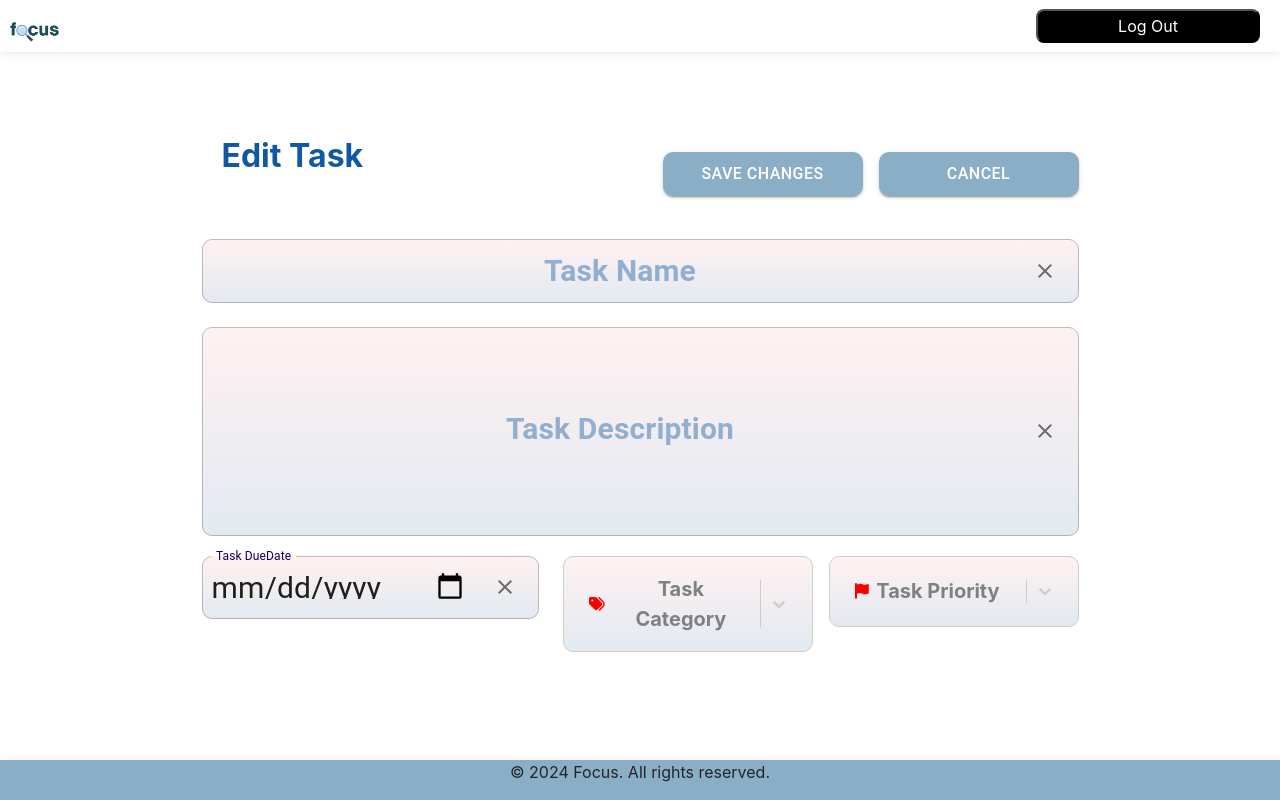
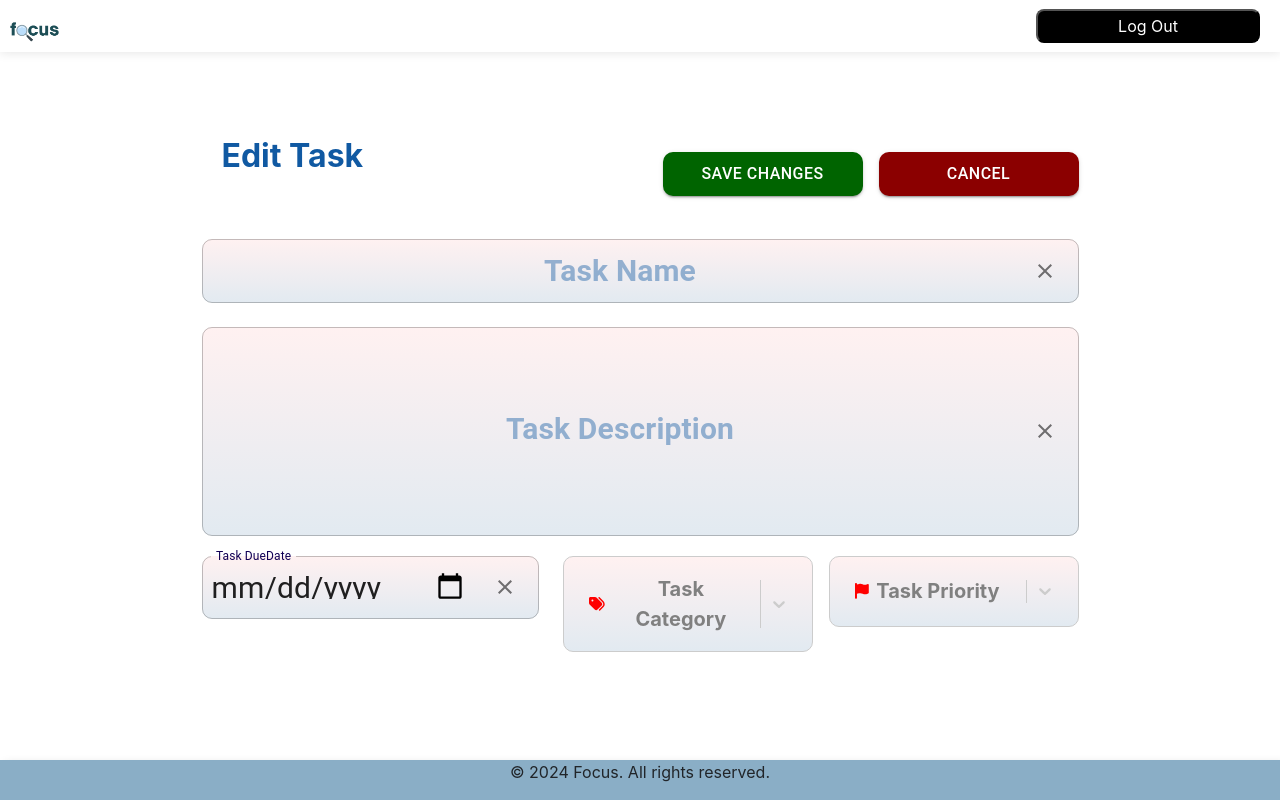
Before and after one commit to priscaolose/Group7_Capstone, a React (Create React App) app in the folder focus-app/: page /editTask/1 in a window 1280 px wide. Built offline with nearby package versions, Linux system fonts and the light colour scheme; no server answers; the database is empty; the HTML template or start-up script is replaced by a standard one.

Commit message:
Updated edit button color

```diff
--- a/focus-app/src/editTask.js
+++ b/focus-app/src/editTask.js
@@ -155,7 +155,7 @@ const EditTask = () => {
                     sx={{
                       padding: '8px 1px',
                       borderRadius: '10px',
-                      backgroundColor: '#8AAEC6',
+                      backgroundColor: '#006400',
                       cursor: 'pointer',
                       width: '200px',
                       fontSize: '16px',
@@ -170,7 +170,7 @@ const EditTask = () => {
                     sx={{
                       padding: '8px 1px',
                       borderRadius: '10px',
-                      backgroundColor: '#8AAEC6',
+                      backgroundColor: '#8B0000',
                       cursor: 'pointer',
                       width: '200px',
                       fontSize: '16px',
```
